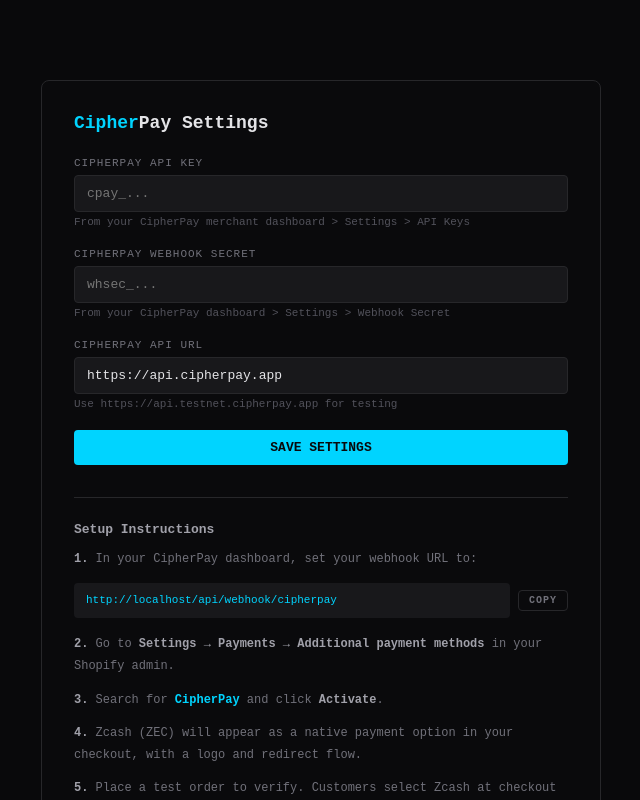
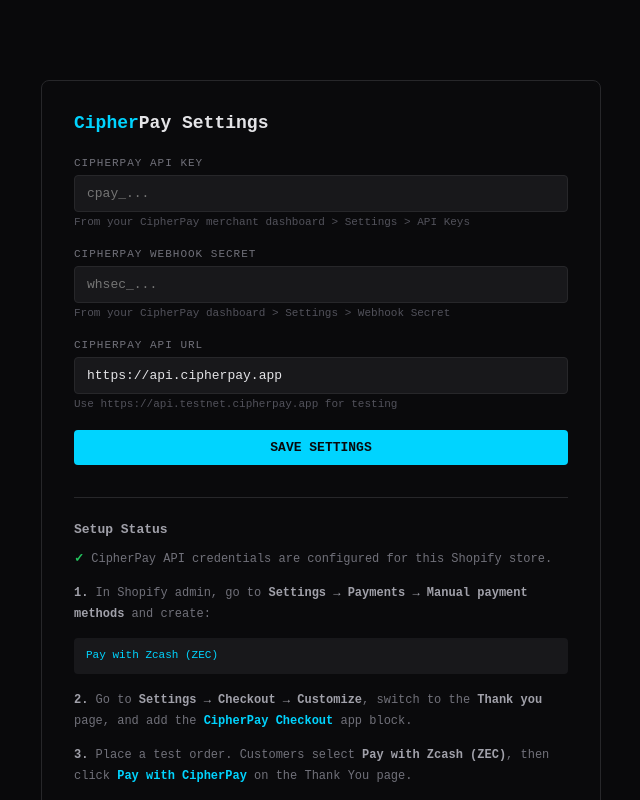
Before and after one commit to atmospherelabs-dev/cipherpay-shopify, a Next.js app: page /settings in a window 1280 px wide. Shown: the top 800 px of the page, without its empty margins (319-959 px from the left). Built offline with nearby package versions, Linux system fonts and the light colour scheme.

Commit message:
Update Shopify settings setup instructions
Reflects the merchant-owned custom app flow by showing configured status and the remaining manual payment method plus Thank You block steps.

```diff
--- a/app/settings/page.tsx
+++ b/app/settings/page.tsx
@@ -275,43 +275,37 @@
         )}
 
         <div style={{ marginTop: 32, paddingTop: 24, borderTop: '1px solid #27272a' }}>
-          <h3 style={{ fontSize: 13, color: '#a1a1aa', marginTop: 0, marginBottom: 12 }}>Setup Instructions</h3>
+          <h3 style={{ fontSize: 13, color: '#a1a1aa', marginTop: 0, marginBottom: 12 }}>Setup Status</h3>
 
           <div style={{ fontSize: 12, color: '#71717a', lineHeight: 1.8 }}>
             <p style={{ marginTop: 0 }}>
-              <strong style={{ color: '#a1a1aa' }}>1.</strong> In your CipherPay dashboard, set your webhook URL to:
-            </p>
-            <div style={{ display: 'flex', alignItems: 'center', gap: 8, marginBottom: 16 }}>
-              <code style={{
-                flex: 1, display: 'block', padding: '8px 12px',
-                backgroundColor: '#18181b', borderRadius: 4,
-                fontSize: 11, color: '#00D4FF', wordBreak: 'break-all',
-              }}>
-                {webhookUrl || `${typeof window !== 'undefined' ? window.location.origin : ''}/api/webhook/cipherpay`}
-              </code>
-              <CopyBtn text={webhookUrl || `${typeof window !== 'undefined' ? window.location.origin : ''}/api/webhook/cipherpay`} />
-            </div>
-
-            <p>
-              <strong style={{ color: '#a1a1aa' }}>2.</strong> Go to <strong style={{ color: '#a1a1aa' }}>Settings → Payments → Additional payment methods</strong> in your Shopify admin.
+              <strong style={{ color: '#22c55e' }}>✓</strong> CipherPay API credentials are configured for this Shopify store.
             </p>
 
             <p>
-              <strong style={{ color: '#a1a1aa' }}>3.</strong> Search for <strong style={{ color: '#00D4FF' }}>CipherPay</strong> and click <strong style={{ color: '#a1a1aa' }}>Activate</strong>.
+              <strong style={{ color: '#a1a1aa' }}>1.</strong> In Shopify admin, go to <strong style={{ color: '#a1a1aa' }}>Settings → Payments → Manual payment methods</strong> and create:
             </p>
 
+            <code style={{
+              display: 'block', padding: '8px 12px', marginBottom: 16,
+              backgroundColor: '#18181b', borderRadius: 4,
+              fontSize: 11, color: '#00D4FF', wordBreak: 'break-all',
+            }}>
+              Pay with Zcash (ZEC)
+            </code>
+
             <p>
-              <strong style={{ color: '#a1a1aa' }}>4.</strong> Zcash (ZEC) will appear as a native payment option in your checkout, with a logo and redirect flow.
+              <strong style={{ color: '#a1a1aa' }}>2.</strong> Go to <strong style={{ color: '#a1a1aa' }}>Settings → Checkout → Customize</strong>, switch to the <strong style={{ color: '#a1a1aa' }}>Thank you</strong> page, and add the <strong style={{ color: '#00D4FF' }}>CipherPay Checkout</strong> app block.
             </p>
 
             <p style={{ marginBottom: 0 }}>
-              <strong style={{ color: '#a1a1aa' }}>5.</strong> Place a test order to verify. Customers select Zcash at checkout and are redirected to CipherPay to complete payment.
+              <strong style={{ color: '#a1a1aa' }}>3.</strong> Place a test order. Customers select <strong style={{ color: '#a1a1aa' }}>Pay with Zcash (ZEC)</strong>, then click <strong style={{ color: '#00D4FF' }}>Pay with CipherPay</strong> on the Thank You page.
             </p>
           </div>
 
           <div style={{ marginTop: 24, paddingTop: 16, borderTop: '1px solid #1a1a1e' }}>
             <p style={{ fontSize: 10, color: '#3f3f46', margin: 0, lineHeight: 1.6 }}>
-              Legacy: If you previously used the manual payment method (&quot;Pay with Zcash&quot;), it will continue to work alongside the native payments extension. You can remove the manual method after activating CipherPay as an additional payment method.
+              Advanced: the webhook endpoint used for payment confirmations is <code>{webhookUrl || `${typeof window !== 'undefined' ? window.location.origin : ''}/api/webhook/cipherpay`}</code>. You normally do not need to edit this manually when setup is completed from the CipherPay dashboard.
             </p>
           </div>
         </div>
```
